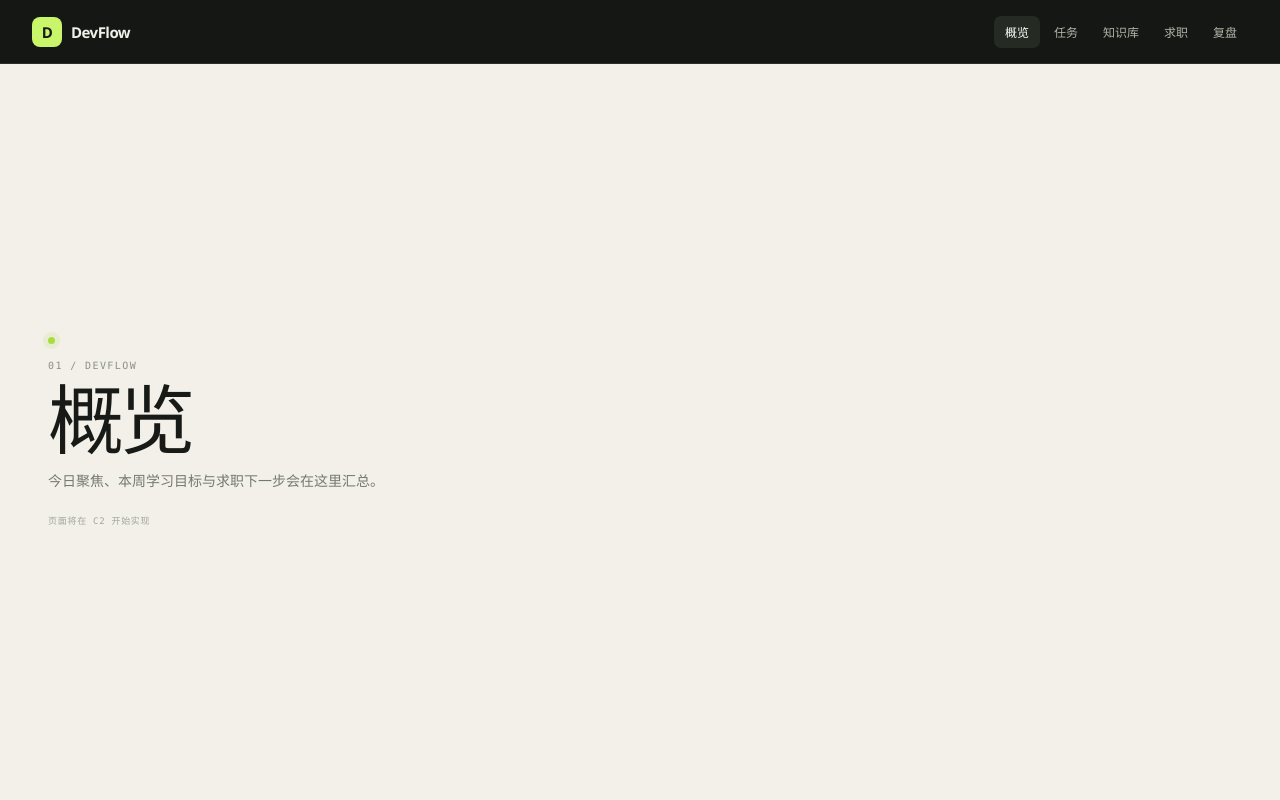
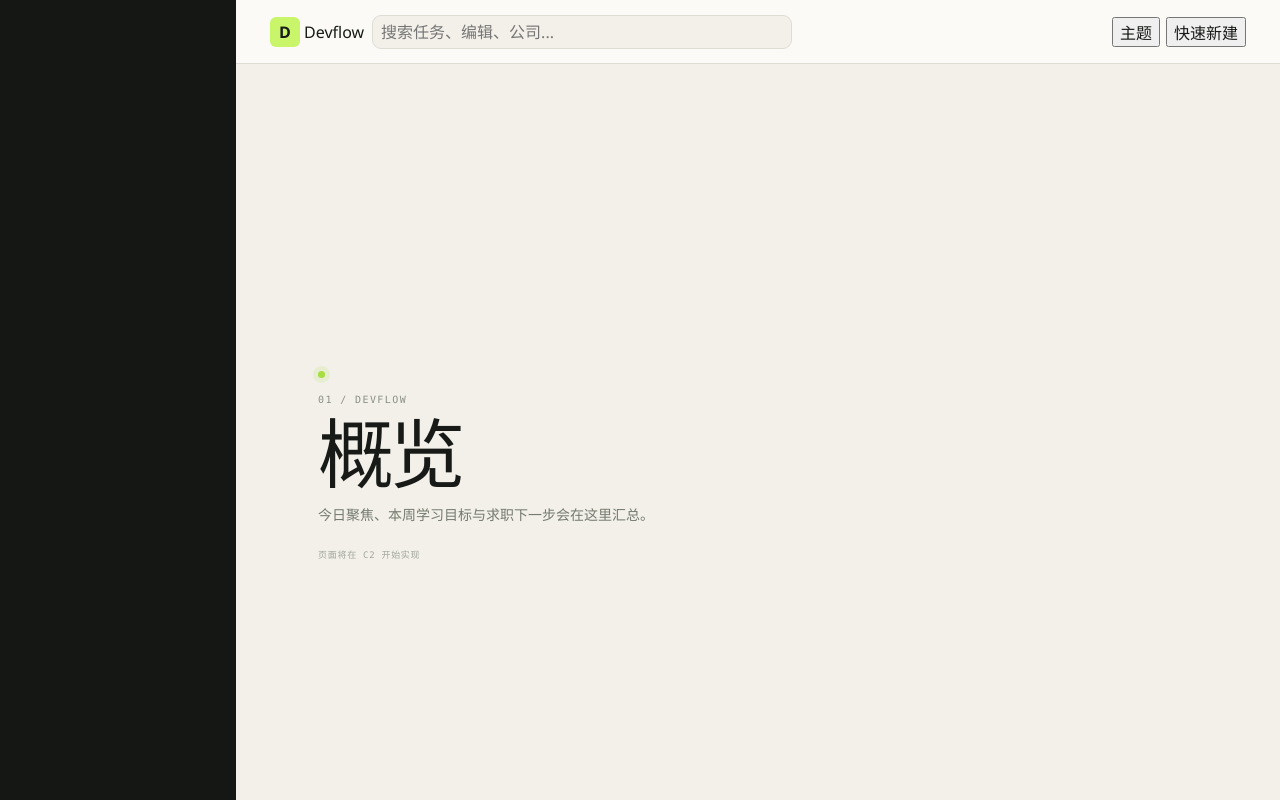
Before and after one commit to cyldstore/devflow, a Vue app in the folder devflow/: page / in a window 1280 px wide. Built offline with nearby package versions, Linux system fonts and the light colour scheme.

Commit message:
feat(layout): App Shell 两栏布局与顶栏骨架

```diff
--- a/devflow/src/App.vue
+++ b/devflow/src/App.vue
@@ -1,106 +1,7 @@
 <template>
-  <div class="app-shell">
-    <header class="debug-nav">
-      <RouterLink class="brand" to="/">
-        <span class="brand-mark">D</span>
-        <span>DevFlow</span>
-      </RouterLink>
-      <nav aria-label="主导航">
-        <RouterLink to="/">概览</RouterLink>
-        <RouterLink to="/tasks">任务</RouterLink>
-        <RouterLink to="/knowledge">知识库</RouterLink>
-        <RouterLink to="/jobs">求职</RouterLink>
-        <RouterLink to="/insights">复盘</RouterLink>
-      </nav>
-    </header>
-    <RouterView />
-  </div>
+  <AppShell></AppShell>
 </template>
 
 <script setup lang="ts">
-import { RouterLink, RouterView } from 'vue-router'
+import AppShell from './components/layout/AppShell.vue'
 </script>
-
-<style scoped>
-.app-shell {
-  min-height: 100vh;
-  background: #f2f0e9;
-}
-
-.debug-nav {
-  height: 64px;
-  padding: 0 32px;
-  display: flex;
-  align-items: center;
-  justify-content: space-between;
-  gap: 24px;
-  background: var(--color-sidebar);
-  color: var(--color-on-sidebar);
-  border-bottom: 1px solid var(--color-sidebar-line);
-}
-
-.brand {
-  display: flex;
-  align-items: center;
-  gap: 9px;
-  flex: none;
-  font-size: 15px;
-  font-weight: 700;
-  letter-spacing: -0.035em;
-}
-
-.brand-mark {
-  width: 30px;
-  height: 30px;
-  border-radius: 8px;
-  display: grid;
-  place-items: center;
-  background: var(--color-accent);
-  color: #171a16;
-  font-weight: 800;
-}
-
-nav {
-  display: flex;
-  gap: 3px;
-  overflow-x: auto;
-}
-
-nav a {
-  height: 32px;
-  padding: 0 11px;
-  border-radius: 7px;
-  display: flex;
-  align-items: center;
-  flex: none;
-  color: #aeb5a7;
-  font-size: 12px;
-  white-space: nowrap;
-}
-
-nav a:hover {
-  background: rgba(255, 255, 255, 0.05);
-  color: #ffffff;
-}
-
-nav a.router-link-active {
-  background: #252b22;
-  color: #ffffff;
-}
-
-@media (max-width: 760px) {
-  .debug-nav {
-    padding: 0 16px;
-    gap: 14px;
-  }
-
-  .brand span:last-child {
-    display: none;
-  }
-
-  nav a {
-    padding: 0 8px;
-    font-size: 11px;
-  }
-}
-</style>
--- a/devflow/src/components/layout/AppShell.vue
+++ b/devflow/src/components/layout/AppShell.vue
@@ -14,3 +14,28 @@
 import AppSidebar from './AppSidebar.vue'
 import AppTopbar from './AppTopbar.vue'
 </script>
+
+<style scoped>
+.shell {
+  height: 100dvh;
+  overflow: hidden;
+  display: grid;
+  grid-template-columns: var(--sidebar-width) 1fr;
+  background: var(--color-background);
+}
+
+.main {
+  display: flex;
+  flex-direction: column;
+  min-width: 0;
+  min-height: 0;
+}
+
+.content {
+  flex: 1;
+  min-width: 0;
+  min-height: 0;
+  overflow-y: auto;
+  padding: var(--gutter-page);
+}
+</style>
--- a/devflow/src/components/layout/AppSidebar.vue
+++ b/devflow/src/components/layout/AppSidebar.vue
@@ -1,5 +1,11 @@
 <template>
-  <div></div>
+  <aside class="sidebar"></aside>
 </template>
 
 <script setup lang="ts"></script>
+
+<style scoped>
+.sidebar {
+  background: var(--color-sidebar);
+}
+</style>
--- a/devflow/src/components/layout/AppTopbar.vue
+++ b/devflow/src/components/layout/AppTopbar.vue
@@ -1,9 +1,72 @@
 <template>
-  <header class="debug-nav">
-    <RouterLink class="brand" to="/">
+  <header class="topbar">
+    <router-link class="brand" to="">
       <span class="brand-mark">D</span>
-      <span>DevFlow</span>
-    </RouterLink>
+      <span>Devflow</span>
+    </router-link>
+
+    <input type="search" class="search" placeholder="搜索任务、编辑、公司..." aria-label="公司" />
+
+    <div class="actions">
+      <button type="button" class="icon-btn" aria-label="切换主题">主题</button>
+      <button type="button" class="primary-btn">快速新建</button>
+    </div>
   </header>
 </template>
 <script setup lang="ts"></script>
+
+<style scoped>
+.topbar {
+  flex: none;
+  display: flex;
+  align-items: center;
+  gap: var(--space-4);
+  height: 64px;
+  padding: 0 var(--gutter-page);
+  background: var(--color-surface);
+  border-bottom: 1px solid var(--color-border);
+}
+
+.brand {
+  display: flex;
+  align-items: center;
+  gap: var(--space-2);
+  flex: none;
+}
+
+.brand-mark {
+  width: 30px;
+  height: 30px;
+  border-radius: var(--radius-sm);
+  display: grid;
+  place-items: center;
+  background: var(--color-accent);
+  color: var(--color-accent-contrast);
+  font-weight: 800;
+}
+
+.search {
+  flex: 1 1 0;
+  min-width: 0;
+  max-width: 420px;
+  height: 34px;
+  padding: 0 var(--space-4);
+  border: 1px solid var(--color-border);
+  border-radius: var(--radius-md);
+  background: var(--color-background);
+  color: var(--color-text);
+}
+
+.search:focus-visible {
+  outline: 2px solid var(--color-accent);
+  outline-offset: 1px;
+}
+
+.actions {
+  margin-left: auto;
+  display: flex;
+  align-items: center;
+  gap: var(--space-3);
+  flex: none;
+}
+</style>
--- a/devflow/src/styles/base.css
+++ b/devflow/src/styles/base.css
@@ -1,8 +1,7 @@
 :root {
-  font-family:
-    'Segoe UI Variable Display', 'Segoe UI', 'Microsoft YaHei UI', 'Microsoft YaHei', sans-serif;
-  color: #171a16;
-  background: #f2f0e9;
+  font-family: var(--font-sans);
+  color: var(--color-text-strong);
+  background: var(--color-background);
   font-synthesis: none;
   text-rendering: optimizeLegibility;
   -webkit-font-smoothing: antialiased;
@@ -21,7 +20,7 @@ body,
 body {
   margin: 0;
   min-width: 320px;
-  background: #f2f0e9;
+  background: var(--color-background);
 }
 
 button,
```
